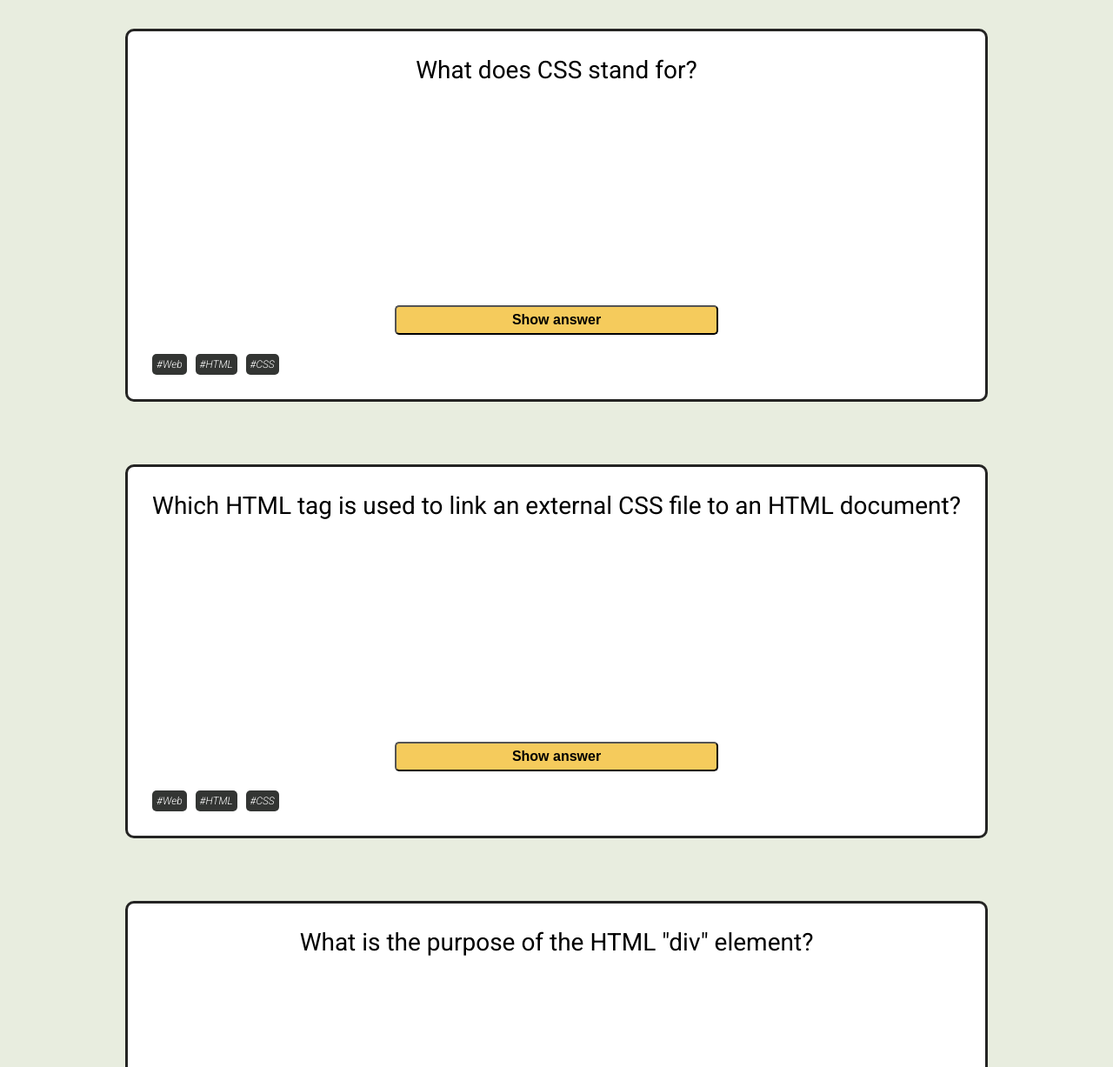
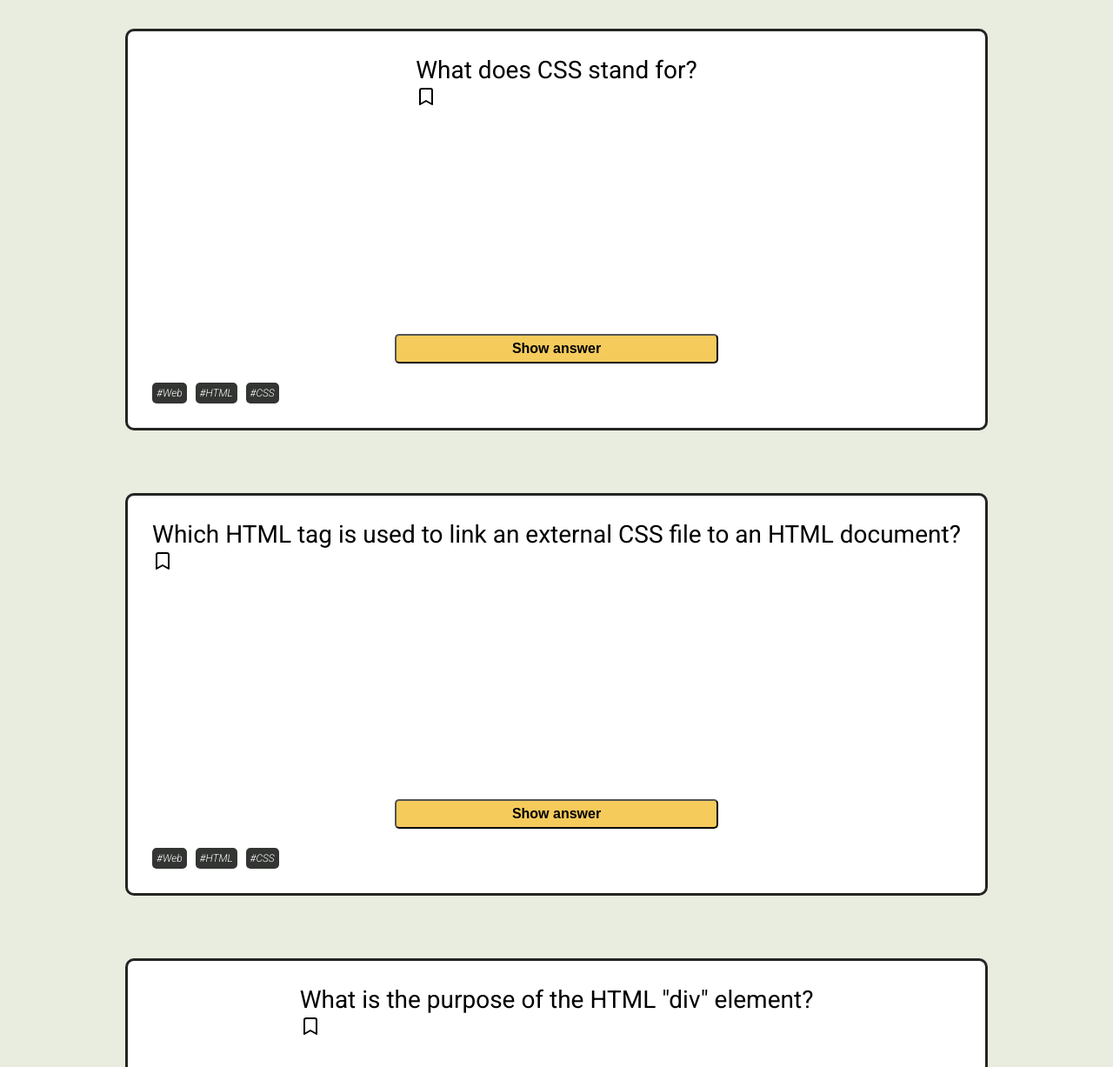
Before and after one commit to jnuck/quiz-app, a plain HTML site: page index.html in a window 1280 px wide. Shown: the part 73-1300 px from the top of the page at 87% size. Drawn offline with Linux system fonts and the light colour scheme.

Commit message:
Add bookmark feature

```diff
--- a/index.html
+++ b/index.html
@@ -13,7 +13,14 @@
     <main>
       <div class="card__container">
         <article class="card">
-          <p class="card__title">What does CSS stand for?</p>
+          <div class="card__title">
+            <p class="card__question">What does CSS stand for?</p>
+            <img
+              src="./assets/bookmark.svg"
+              alt="Bookmark"
+              class="card__bookmark"
+            />
+          </div>
           <button class="card__toggle-answer">Show answer</button>
           <div class="tag__container">
             <p class="tag">#Web</p>
@@ -23,10 +30,17 @@
         </article>
 
         <article class="card">
-          <p class="card__title">
-            Which HTML tag is used to link an external CSS file to an HTML
-            document?
-          </p>
+          <div class="card__title">
+            <p class="card__question">
+              Which HTML tag is used to link an external CSS file to an HTML
+              document?
+            </p>
+            <img
+              src="./assets/bookmark.svg"
+              alt="Bookmark"
+              class="card__bookmark"
+            />
+          </div>
           <button class="card__toggle-answer">Show answer</button>
           <div class="tag__container">
             <p class="tag">#Web</p>
@@ -34,11 +48,17 @@
             <p class="tag">#CSS</p>
           </div>
         </article>
-
         <article class="card">
-          <p class="card__title">
-            What is the purpose of the HTML "div" element?
-          </p>
+          <div class="card__title">
+            <p class="card__question">
+              What is the purpose of the HTML "div" element?
+            </p>
+            <img
+              src="./assets/bookmark.svg"
+              alt="Bookmark"
+              class="card__bookmark"
+            />
+          </div>
           <button class="card__toggle-answer">Show answer</button>
           <div class="tag__container">
             <p class="tag">#Web</p>
```
